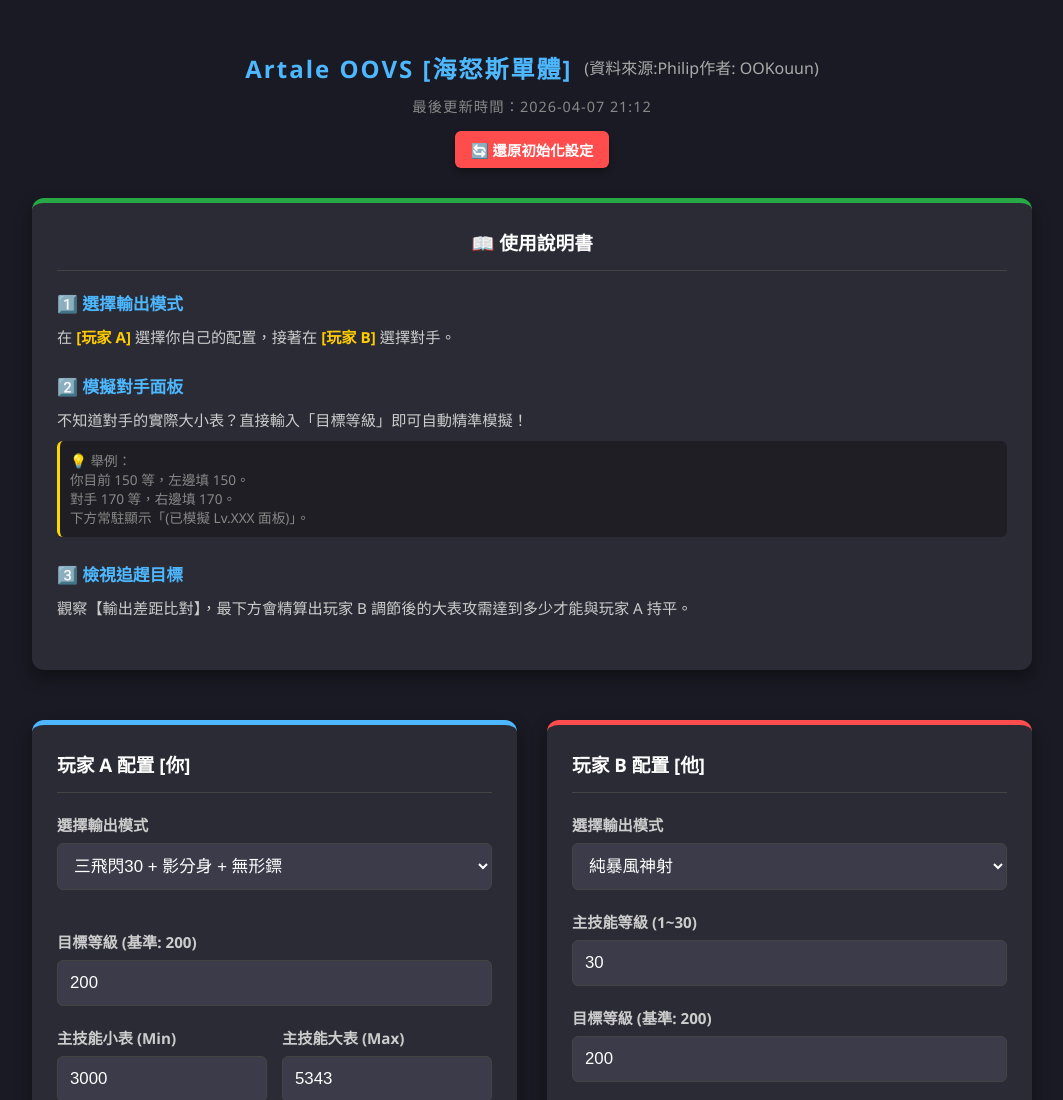
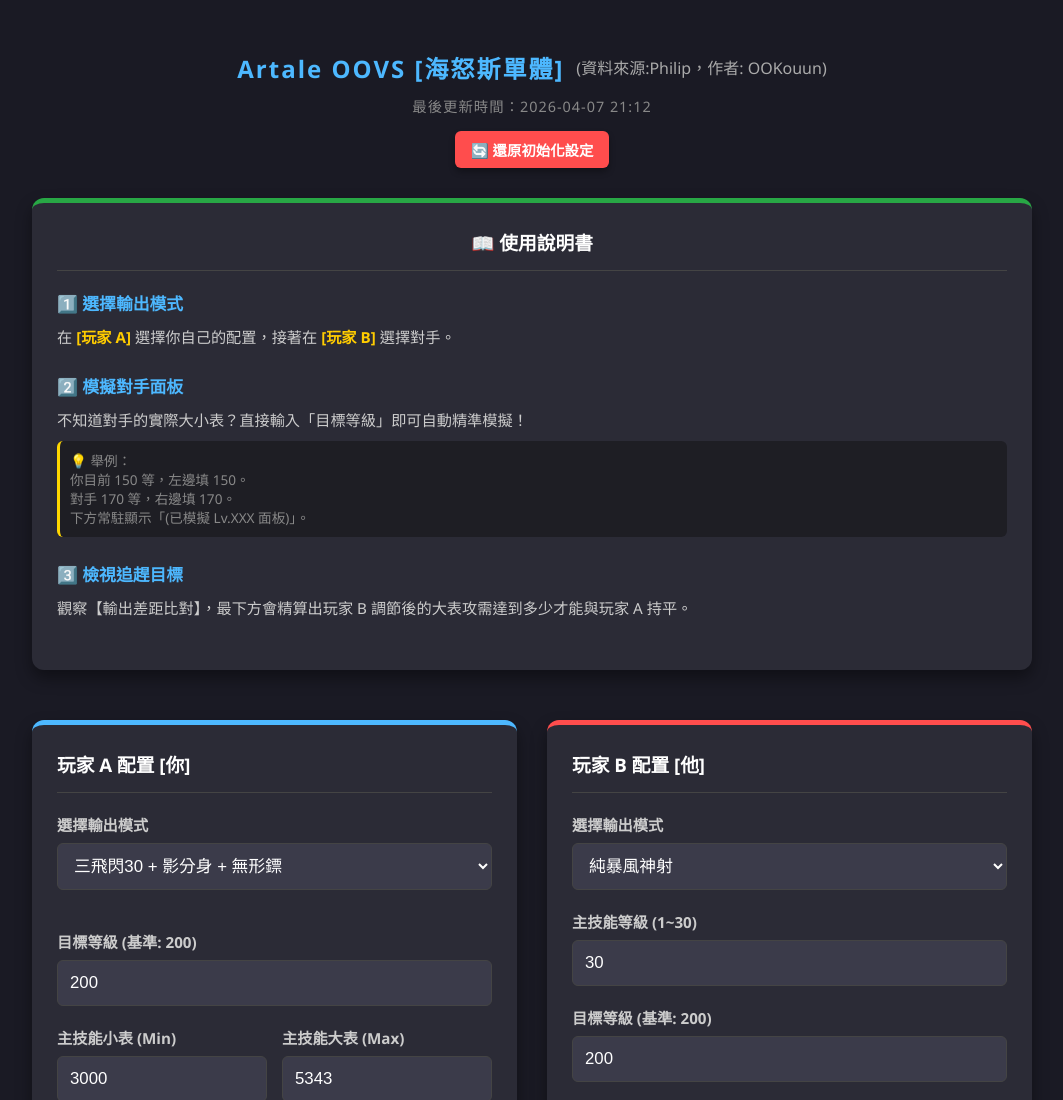
Before and after one commit to ArtaleTools/Artale-OOVS, a plain HTML site: page index.html in a window 1280 px wide. Shown: the top 1100 px of the page, without its empty margins (108-1171 px from the left). Drawn offline with nearby package versions, Linux system fonts and the light colour scheme.

Commit message:
Update index.html

```diff
--- a/index.html
+++ b/index.html
@@ -119,7 +119,7 @@
 </head>
 <body>
 
-    <h2>Artale OOVS [海怒斯單體] <span class="author-tag">(資料來源:Philip作者: OOKouun)</span></h2>
+    <h2>Artale OOVS [海怒斯單體] <span class="author-tag">(資料來源:Philip，作者: OOKouun)</span></h2>
 
     <div class="header-section">
         <p class="update-time">最後更新時間：2026-04-07 21:12</p>
```
